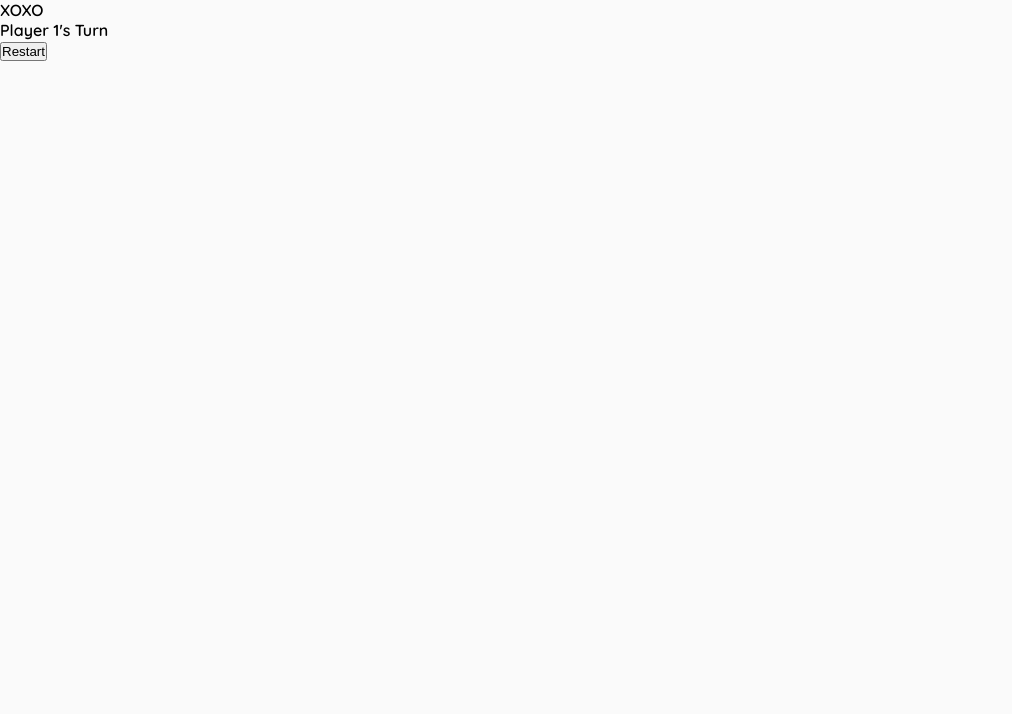
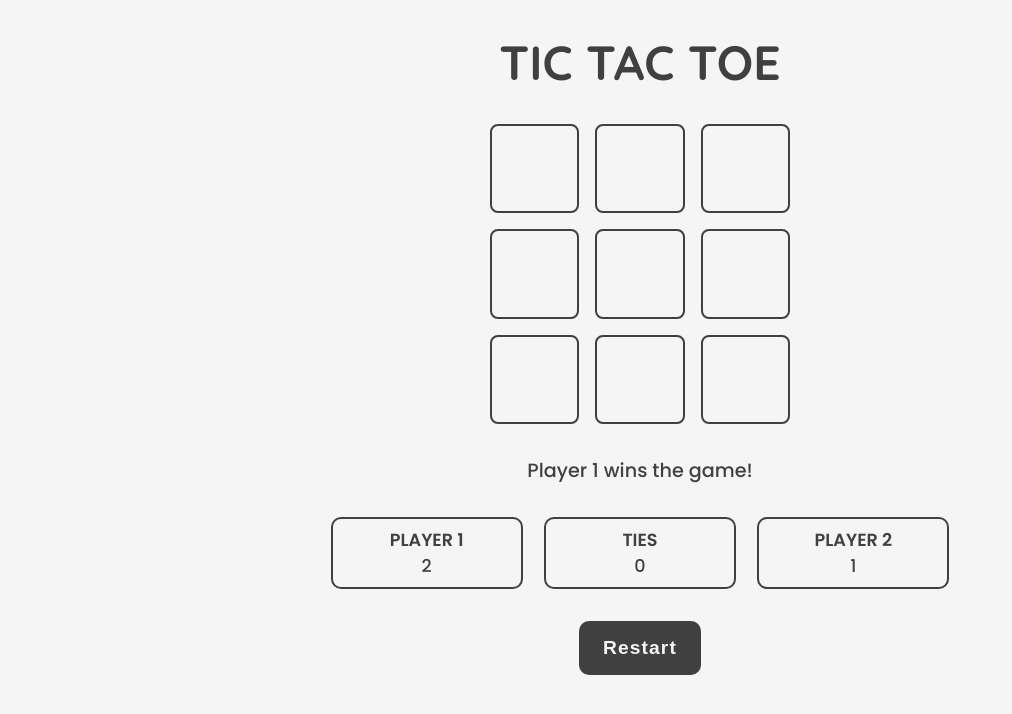
Before and after one commit to sh4dman23/tic-tac-toe, a plain HTML site: page index.html in a window 1280 px wide. Shown: the whole page, without its empty margins (0-1012 px from the left). Drawn offline with Linux system fonts and the light colour scheme.

Commit message:
Create basic gui layout

```diff
--- a/index.html
+++ b/index.html
@@ -9,11 +9,44 @@
     </head>
     <body>
         <header>
-            <p class="big-bold">XOXO</p>
-            <div id="playerTurn" class="player-turn big-bold">Player 1's Turn</div>
-            <button>Restart</button>
+            TIC TAC TOE
         </header>
-        <main></main>
+        <main>
+
+            <div id="board" class="board">
+                <div class="board-row">
+                    <div class="cell"></div>
+                    <div class="cell"></div>
+                    <div class="cell"></div>
+                </div>
+                <div class="board-row">
+                    <div class="cell"></div>
+                    <div class="cell"></div>
+                    <div class="cell"></div>
+                </div>
+                <div class="board-row">
+                    <div class="cell"></div>
+                    <div class="cell"></div>
+                    <div class="cell"></div>
+                </div>
+            </div>
+            <div id="round-result" class="round-result">Player 1 wins the game!</div>
+            <div class="counts">
+                <div class="count">
+                    <h4>Player 1</h4>
+                    <p>2</p>
+                </div>
+                <div class="count">
+                    <h4>Ties</h4>
+                    <p>0</p>
+                </div>
+                <div class="count">
+                    <h4>Player 2</h4>
+                    <p>1</p>
+                </div>
+            </div>
+            <button id="restart-button" class="restart-button">Restart</button>
+        </main>
         <footer></footer>
     </body>
 </html>
--- a/style.css
+++ b/style.css
@@ -1,7 +1,8 @@
-@import url('https://fonts.googleapis.com/css2?family=Poppins:wght@300;400;500;700;800&family=Quicksand:wght@600;700&display=swap');
+@import url('https://fonts.googleapis.com/css2?family=Poppins:wght@300;400;500;600;700;800&family=Quicksand:wght@600;700&display=swap');
 
 :root {
-    --background-color: #fafafa;
+    --background-color: #f5f5f5;
+    --dark-color: #404040;
 }
 
 * {
@@ -10,11 +11,130 @@
     box-sizing: border-box;
 }
 
+svg {
+    height: 1.5em;
+    position: relative;
+    top: 0.4em;
+}
+
 body {
+    color: var(--dark-color);
     font-family: "Poppins", system-ui, -apple-system, BlinkMacSystemFont, 'Segoe UI', Roboto, Oxygen, Ubuntu, Cantarell, 'Open Sans', 'Helvetica Neue', sans-serif;
     background-color: var(--background-color);
 }
 
 header {
+    font-weight: 700;
+    font-size: 3rem;
     font-family: "Quicksand", "Poppins", system-ui, -apple-system, BlinkMacSystemFont, 'Segoe UI', Roboto, Oxygen, Ubuntu, Cantarell, 'Open Sans', 'Helvetica Neue', sans-serif;
+    padding: 2rem 0 1rem;
+    text-align: center;
 }
+
+main {
+    padding-bottom: 2rem;
+}
+
+.round-result {
+    text-align: center;
+    font-weight: 500;
+    font-size: 1.2rem;
+}
+
+.board, .board * {
+    border-collapse: collapse;
+}
+
+.main-container {
+    min-width: 60%;
+}
+
+.board {
+    margin: 1rem auto 2rem;
+    height: 300px;
+    width: 300px;
+    display: grid;
+    grid-template-rows: repeat(3, 1fr);
+    gap: 1rem;
+}
+
+.board-row {
+    display: grid;
+    grid-template-columns: repeat(3, 1fr);
+    gap: 1rem;
+}
+
+.cell {
+    border: 2px solid var(--dark-color);
+    border-radius: 8px;
+    transition: 150ms all ease-in-out;
+    font-size: 3em;
+    font-weight: 700;
+    display: flex;
+    justify-content: center;
+    align-items: center;
+}
+
+.cell.x, .cell.o {
+    pointer-events: none;
+}
+
+.cell:not(.x):not(.o) {
+    cursor: pointer;
+}
+
+.cell:not(.x):not(.o):hover, .restart-button:hover {
+    border-color: #000;
+    transform: scale(102%);
+}
+
+.cell:not(.x):not(.o):active, .restart-button:active {
+    transform: scale(99%) translateY(2px);
+}
+
+.cell.x::after {
+    content: "X";
+}
+
+.cell.o::after {
+    content: "O";
+}
+
+.counts {
+    display: grid;
+    grid-template-columns: repeat(3, 1fr);
+    width: max(50%, 300px);
+    margin: 2rem auto;
+    place-items: center;
+    text-align: center;
+}
+
+.count {
+    height: 100%;
+    width: 90%;
+    border: 2px solid var(--dark-color);
+    border-radius: 10px;
+    padding: 0.5rem 0;
+    font-size: 1.1rem;
+    font-weight: 500;
+}
+
+.count h4 {
+    font-weight: 600;
+    text-transform: uppercase;
+}
+
+.restart-button {
+    cursor: pointer;
+    display: block;
+    margin: auto;
+    padding: 1rem 1.5rem;
+    font-size: 1.2rem;
+    font-weight: 600;
+    letter-spacing: 1.1px;
+    color: var(--background-color);
+    background-color: var(--dark-color);
+    border: none;
+    border-radius: 10px;
+    transition: 150ms all ease-in-out;
+}
```
